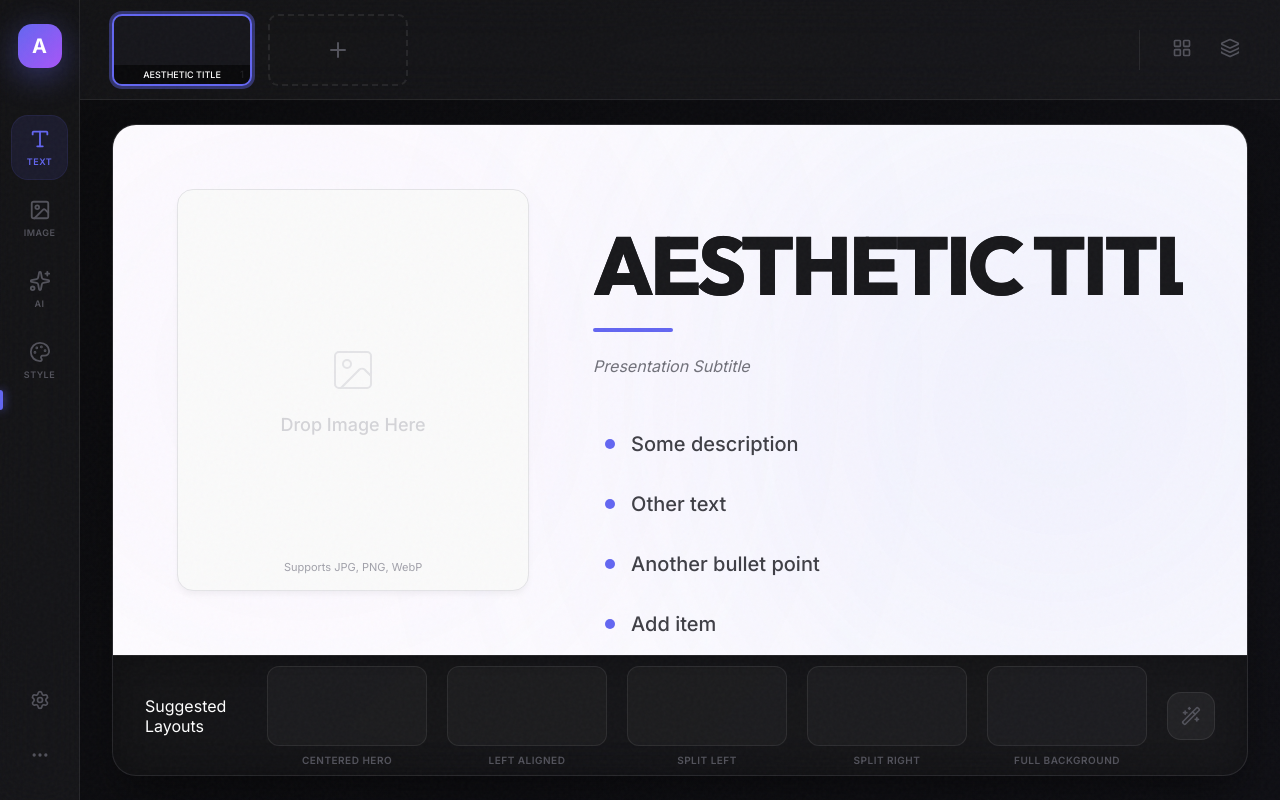
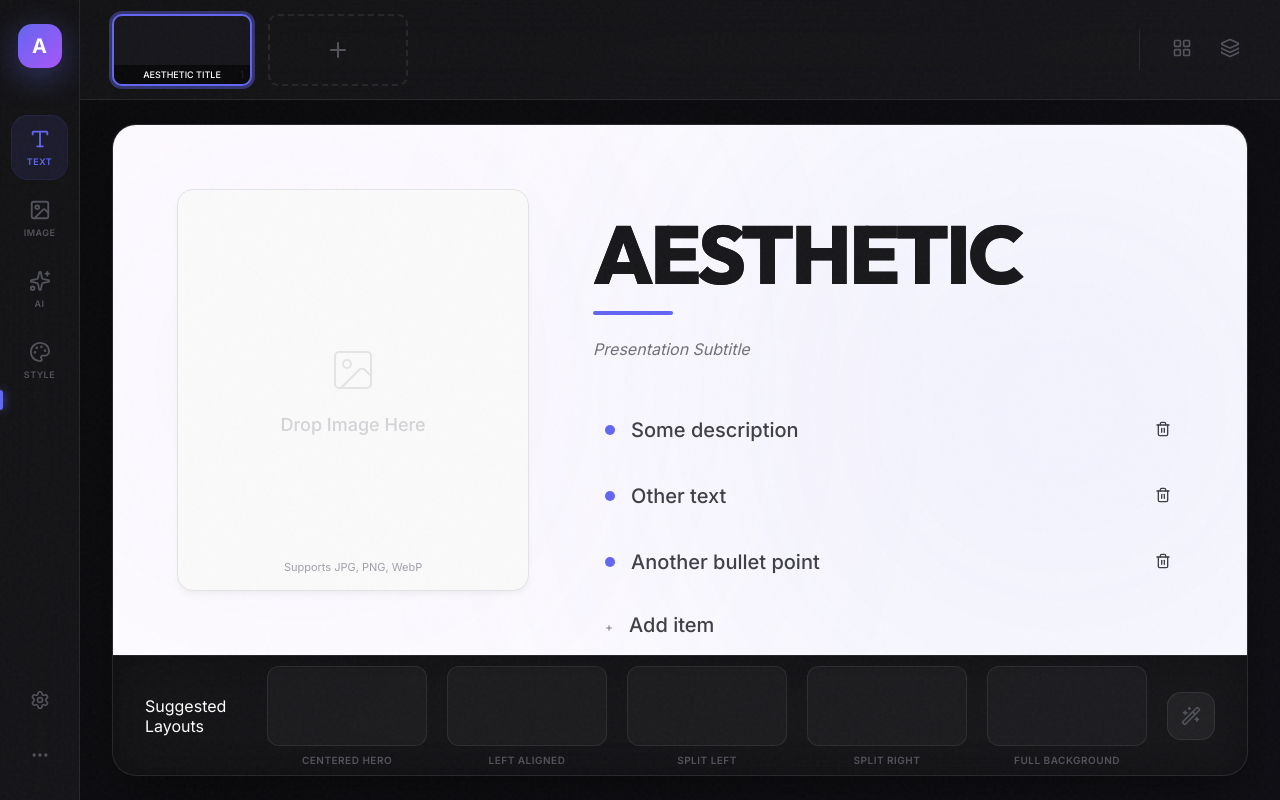
Before and after one commit to Coobyk/amposV1, a React (Vite) app: page / in a window 1280 px wide. Built offline with nearby package versions, Linux system fonts and the light colour scheme.

Commit message:
Refine Slide Editor: Auto-resize text, proper centering, and add/remove items

```diff
--- a/src/components/SlideCanvas.jsx
+++ b/src/components/SlideCanvas.jsx
@@ -1,17 +1,35 @@
-import React, { useRef, useEffect } from 'react';
+import React, { useEffect, useRef } from 'react';
+import { Plus, X, Trash2 } from 'lucide-react';
 
 const SlideCanvas = ({ slide, onUpdate }) => {
     if (!slide) return null;
 
+    // Auto-resize helper
+    const adjustHeight = (el) => {
+        if (!el) return;
+        el.style.height = 'auto';
+        el.style.height = `${el.scrollHeight}px`;
+    };
+
     // Handler for Title
     const handleTitleChange = (e) => {
         onUpdate({ title: e.target.value });
+        adjustHeight(e.target);
     };
 
     // Handler for Bullets
     const handleContentChange = (index, newValue) => {
         const newContent = [...slide.content];
         newContent[index] = newValue;
+        onUpdate({ content: newContent });
+    };
+
+    const handleAddContent = () => {
+        onUpdate({ content: [...slide.content, ''] });
+    };
+
+    const handleDeleteContent = (index) => {
+        const newContent = slide.content.filter((_, i) => i !== index);
         onUpdate({ content: newContent });
     };
 
@@ -44,13 +62,15 @@ const SlideCanvas = ({ slide, onUpdate }) => {
                 )}
 
                 {/* Text Area */}
-                <div className={`slide-text-area ${slide.type === 'centered' ? 'items-center' : ''}`}>
+                <div className={`slide-text-area ${slide.type === 'centered' ? 'items-center text-center' : ''}`}>
+
                     {/* Editable Title */}
-                    <input
-                        type="text"
+                    <textarea
+                        rows={1}
                         value={slide.title}
                         onChange={handleTitleChange}
-                        className={`slide-title-input ${slide.type === 'cover' ? 'large' : ''}`}
+                        onInput={(e) => adjustHeight(e.target)}
+                        className={`slide-title-input ${slide.type === 'cover' ? 'large' : ''} ${slide.type === 'centered' ? 'text-center' : ''}`}
                         placeholder="Slide Title"
                     />
 
@@ -61,38 +81,36 @@ const SlideCanvas = ({ slide, onUpdate }) => {
                     </p>
 
                     {/* Editable Content */}
-                    <ul className="slide-bullets">
+                    <ul className={`slide-bullets ${slide.type === 'centered' ? 'items-center' : 'items-start'}`}>
                         {slide.content.map((item, i) => (
-                            <li key={i} className="slide-bullet">
-                                <span className="slide-bullet-dot" />
-                                <input
-                                    type="text"
+                            <li key={i} className="slide-bullet group/item relative pr-8">
+                                <span className="slide-bullet-dot mt-2" />
+                                <textarea
+                                    rows={1}
                                     value={item}
                                     onChange={(e) => handleContentChange(i, e.target.value)}
-                                    className="slide-bullet-input"
+                                    onInput={(e) => adjustHeight(e.target)}
+                                    className={`slide-bullet-input ${slide.type === 'centered' ? 'text-center' : 'text-left'}`}
                                     placeholder="List item..."
                                 />
+
+                                {/* Delete Action */}
+                                <button
+                                    onClick={() => handleDeleteContent(i)}
+                                    className="absolute right-0 top-1/2 -translate-y-1/2 p-2 opacity-0 group-hover/item:opacity-100 text-zinc-400 hover:text-red-500 transition-all"
+                                >
+                                    <Trash2 size={16} />
+                                </button>
                             </li>
                         ))}
-                        {/* Always show one empty bullet if list is empty to allow typing */}
-                        {slide.content.length === 0 && (
-                            <li className="slide-bullet opacity-50">
-                                <span className="slide-bullet-dot" />
-                                <button
-                                    onClick={() => onUpdate({ content: ['New item'] })}
-                                    className="text-left w-full hover:text-indigo-500 transition-colors"
-                                >
-                                    Click to add text...
-                                </button>
-                            </li>
-                        )}
-                        {/* Add button */}
-                        {slide.content.length > 0 && (
-                            <li className="slide-bullet opacity-50 hover:opacity-100 cursor-pointer" onClick={() => onUpdate({ content: [...slide.content, ''] })}>
-                                <span className="slide-bullet-dot bg-zinc-300" />
-                                <span className="text-zinc-400">Add item</span>
-                            </li>
-                        )}
+
+                        {/* Add Item Button */}
+                        <li className="slide-bullet opacity-50 hover:opacity-100 cursor-pointer w-full" onClick={handleAddContent}>
+                            <div className="w-2.5 h-2.5 rounded-full border border-zinc-400 flex items-center justify-center mr-0.5">
+                                <Plus size={8} className="text-zinc-500" />
+                            </div>
+                            <span className="text-zinc-400 font-medium">Add item</span>
+                        </li>
                     </ul>
                 </div>
             </div>
--- a/src/index.css
+++ b/src/index.css
@@ -465,6 +465,8 @@ button {
   background: transparent;
   border: none;
   outline: none;
+  resize: none;
+  overflow: hidden;
   font-family: 'Outfit', sans-serif;
   font-size: 64px;
   font-weight: 800;
@@ -472,6 +474,10 @@ button {
   letter-spacing: -2px;
   line-height: 1.1;
   margin-bottom: 12px;
+}
+
+.slide-title-input.text-center {
+  text-align: center;
 }
 
 .slide-title-input::placeholder {
@@ -530,10 +536,17 @@ button {
   background: transparent;
   border: none;
   outline: none;
+  resize: none;
+  overflow: hidden;
   font-family: inherit;
   font-size: inherit;
   font-weight: inherit;
   color: inherit;
+  line-height: 1.5;
+}
+
+.slide-bullet-input.text-center {
+  text-align: center;
 }
 
 .slide-bullet:hover {
```
